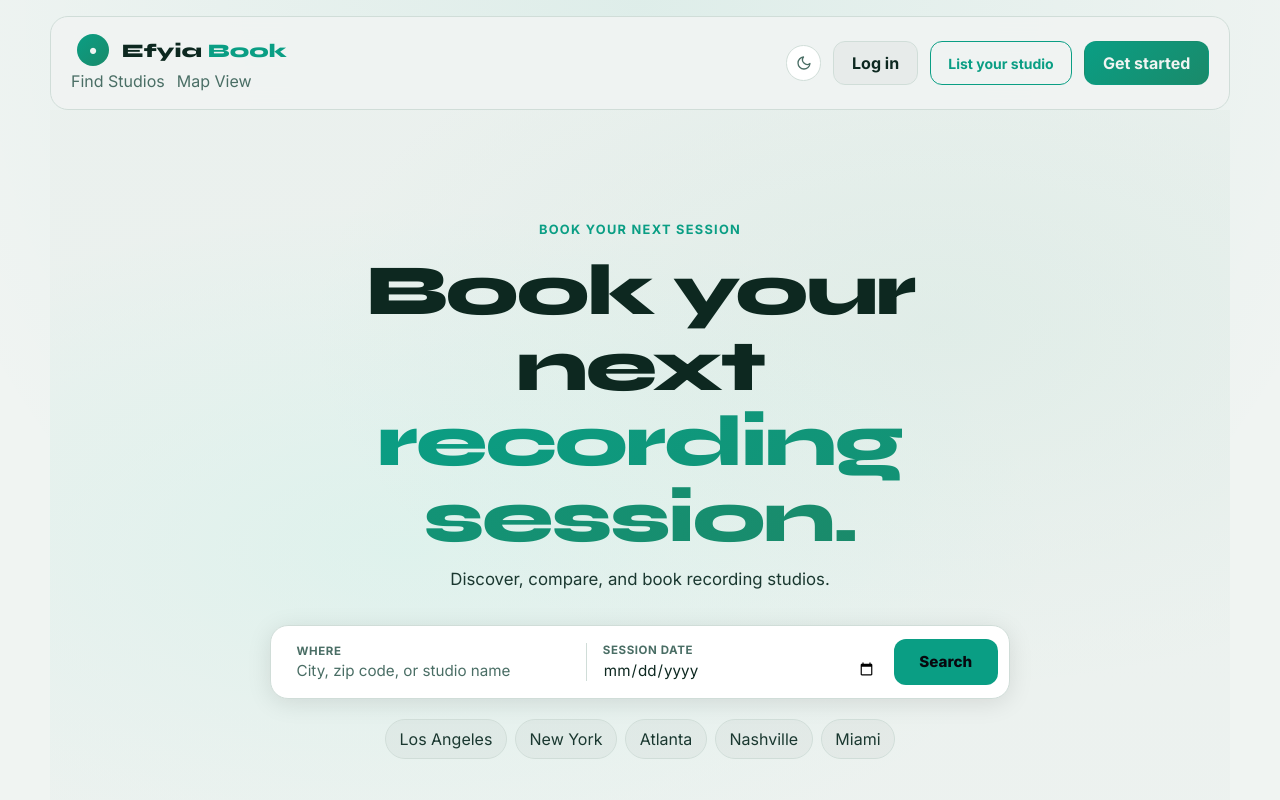
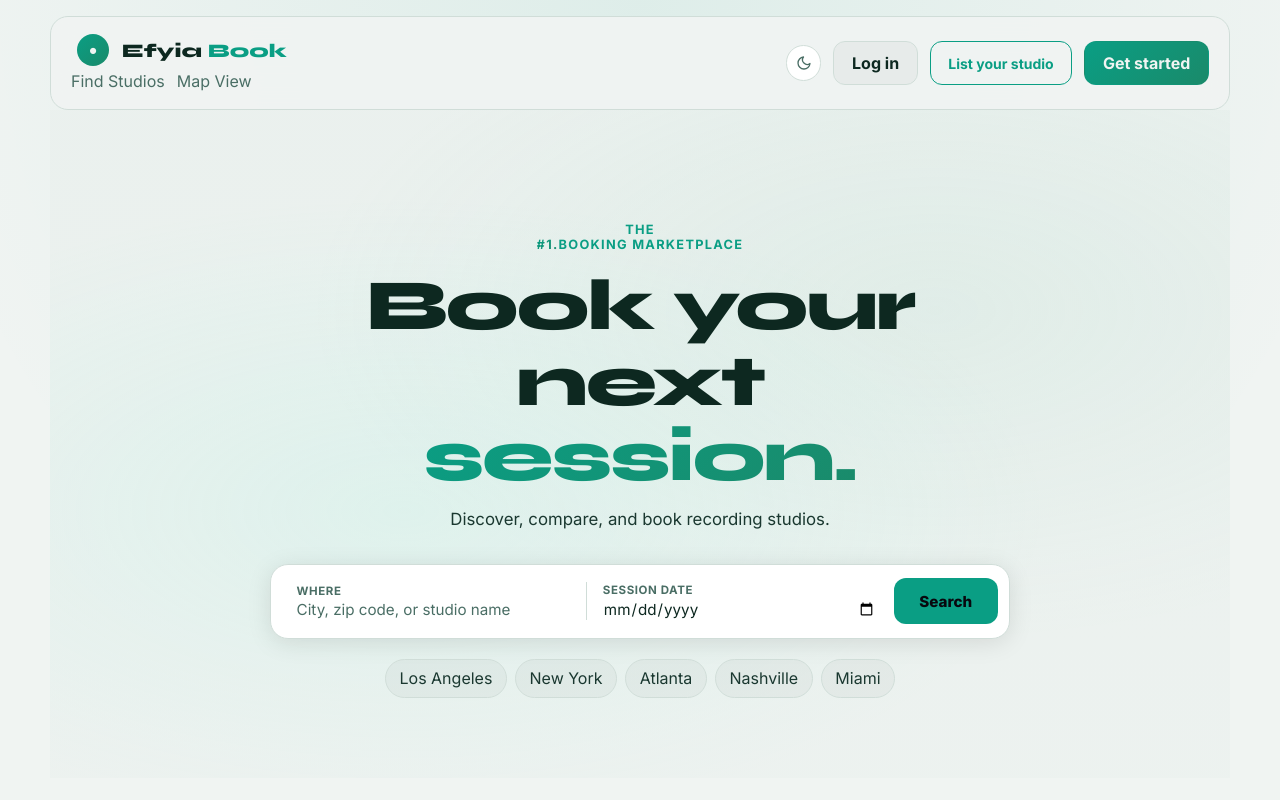
Before and after one commit to wavcave1/Efyia-book, a React (Vite) app: page / in a window 1280 px wide. Shown: the top 800 px of the page. Built offline with nearby package versions, Linux system fonts and the light colour scheme; no server answers.

Commit message:
Update HomePage.jsx

```diff
--- a/src/pages/efyia/HomePage.jsx
+++ b/src/pages/efyia/HomePage.jsx
@@ -74,9 +74,9 @@ export default function HomePage() {
         <div className="eyf-home-hero__overlay" aria-hidden="true" />
 
         <div className="eyf-home-hero__content">
-          <p className="eyf-home-hero__eyebrow">Book Your Next Session</p>
+          <p className="eyf-home-hero__eyebrow">The <br /><span className="eyf-gradient-text"> #1.</span>booking marketplace</p>
           <h1 className="eyf-home-hero__heading">
-            Book your next<br /><span className="eyf-gradient-text">recording session.</span>
+            Book your next<br /><span className="eyf-gradient-text"> session.</span>
           </h1>
           <p className="eyf-home-hero__sub">
             Discover, compare, and book recording studios.
```
